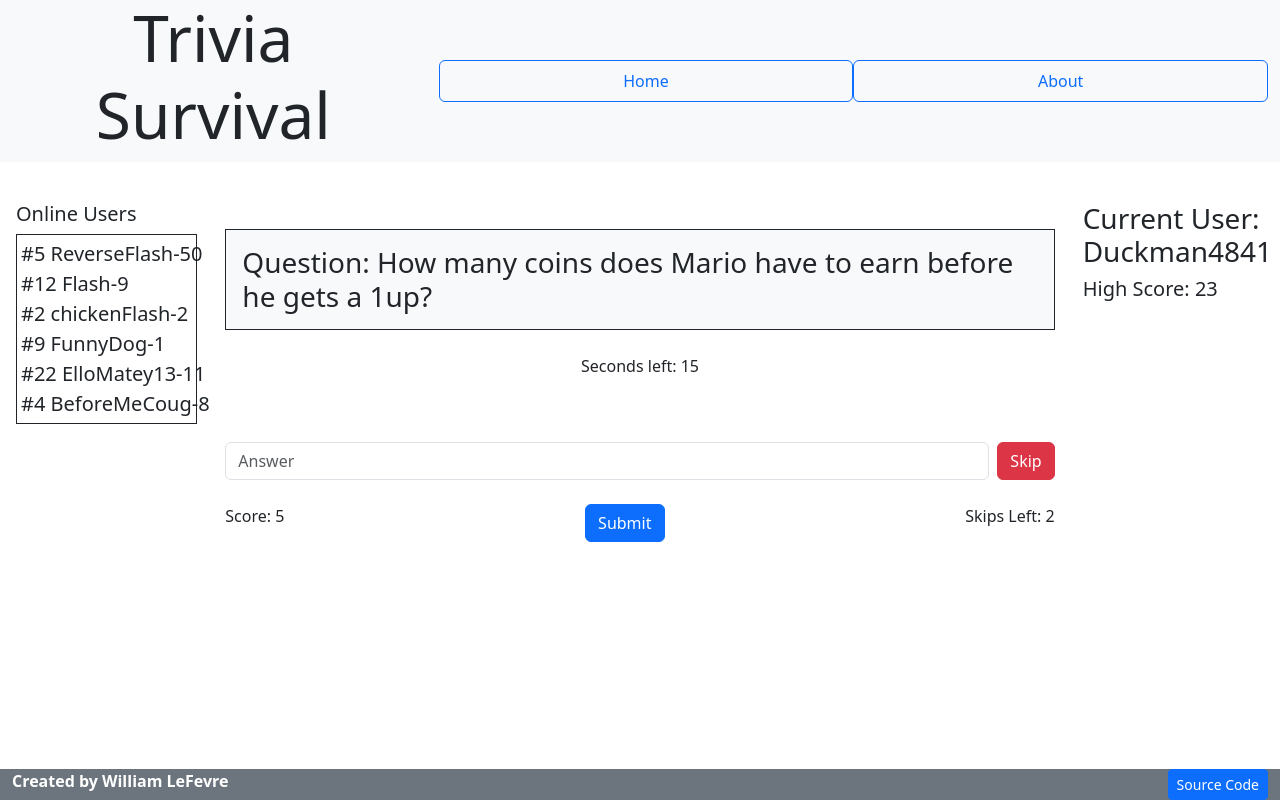
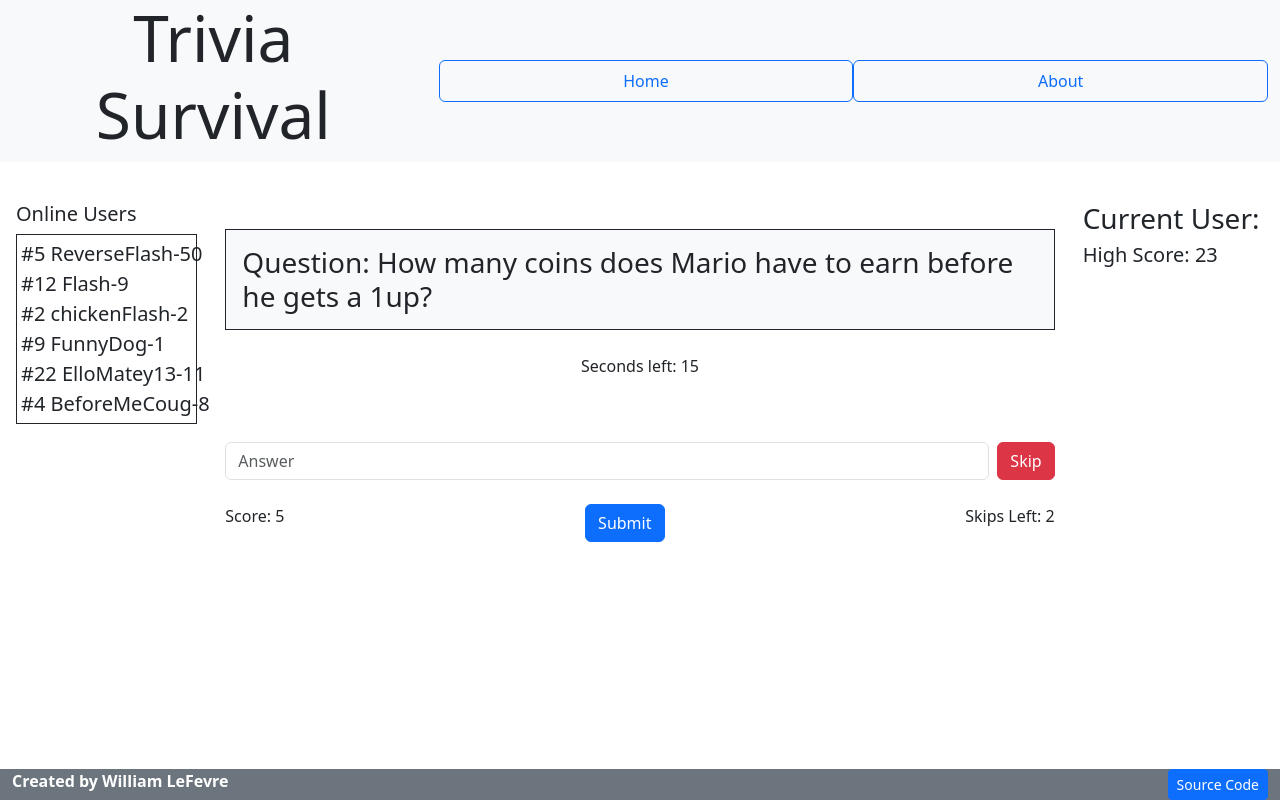
Before and after one commit to WilliamLeFevre/startup, a React (Vite) app: page /play in a window 1280 px wide. Built offline with nearby package versions, Linux system fonts and the light colour scheme.

Commit message:
Created initial onlineUsers component

```diff
--- a/src/app.jsx
+++ b/src/app.jsx
@@ -56,7 +56,7 @@ export default function App() {
                             setUserName(userName)
                         }
                     }/>} exact />
-                    <Route path="/play" element={<Play />} />
+                    <Route path="/play" element={<Play userName={userName} />} />
                     <Route path="/leaderboard" element={<Leaderboard />} />
                     <Route path="/about" element={<About />} />
                     <Route path="*" element={<NotFound />} />
--- /dev/null
+++ b/src/play/onlineUsers.jsx
@@ -0,0 +1,18 @@
+import React from "react"
+
+export function OnlineUsers() {
+
+    return (
+        <div className="col-2 d-none d-xl-block p-3">
+            <h5>Online Users</h5>
+            <ul className="list-unstyled text-nowrap border border-dark p-1">
+                <li className="fs-5">#5 ReverseFlash-50</li>
+                <li className="fs-5">#12 Flash-9</li>
+                <li className="fs-5">#2 chickenFlash-2</li>
+                <li className="fs-5">#9 FunnyDog-1</li>
+                <li className="fs-5">#22 ElloMatey13-11</li>
+                <li className="fs-5">#4 BeforeMeCoug-8</li>
+            </ul>
+        </div>
+    )
+}
--- a/src/play/play.jsx
+++ b/src/play/play.jsx
@@ -1,6 +1,9 @@
 import React from "react";
+import { OnlineUsers } from "./onlineUsers";
 
-export function Play() {
+export function Play({userName}) {
+
+
     return (
         <main>
             <div className="container-fluid">
@@ -8,17 +11,8 @@ export function Play() {
 
                 <div className="row mt-4">
 
-                    <div className="col-2 d-none d-xl-block p-3">
-                        <h5>Online Users</h5>
-                        <ul className="list-unstyled text-nowrap border border-dark p-1">
-                            <li className="fs-5">#5 ReverseFlash-50</li>
-                            <li className="fs-5">#12 Flash-9</li>
-                            <li className="fs-5">#2 chickenFlash-2</li>
-                            <li className="fs-5">#9 FunnyDog-1</li>
-                            <li className="fs-5">#22 ElloMatey13-11</li>
-                            <li className="fs-5">#4 BeforeMeCoug-8</li>
-                        </ul>
-                    </div>
+                    <OnlineUsers />
+
 
                     <div className="col-12 col-md-10 col-xl-8 d-flex flex-column align-items-center justify-content-center" style={{height: "50vh"}}>
                         <div className="h3 mb-4 bg-light p-3 border border-dark">Question: How many coins does Mario have to earn before he gets a 1up?</div>
@@ -37,7 +31,7 @@ export function Play() {
                     </div>
 
                     <div className="col-2 d-none d-md-block p-3">
-                        <h3>Current User: Duckman4841</h3>
+                        <h3>Current User: {userName}</h3>
                         <h5>High Score: 23</h5>
                     </div>
                 </div>
```
